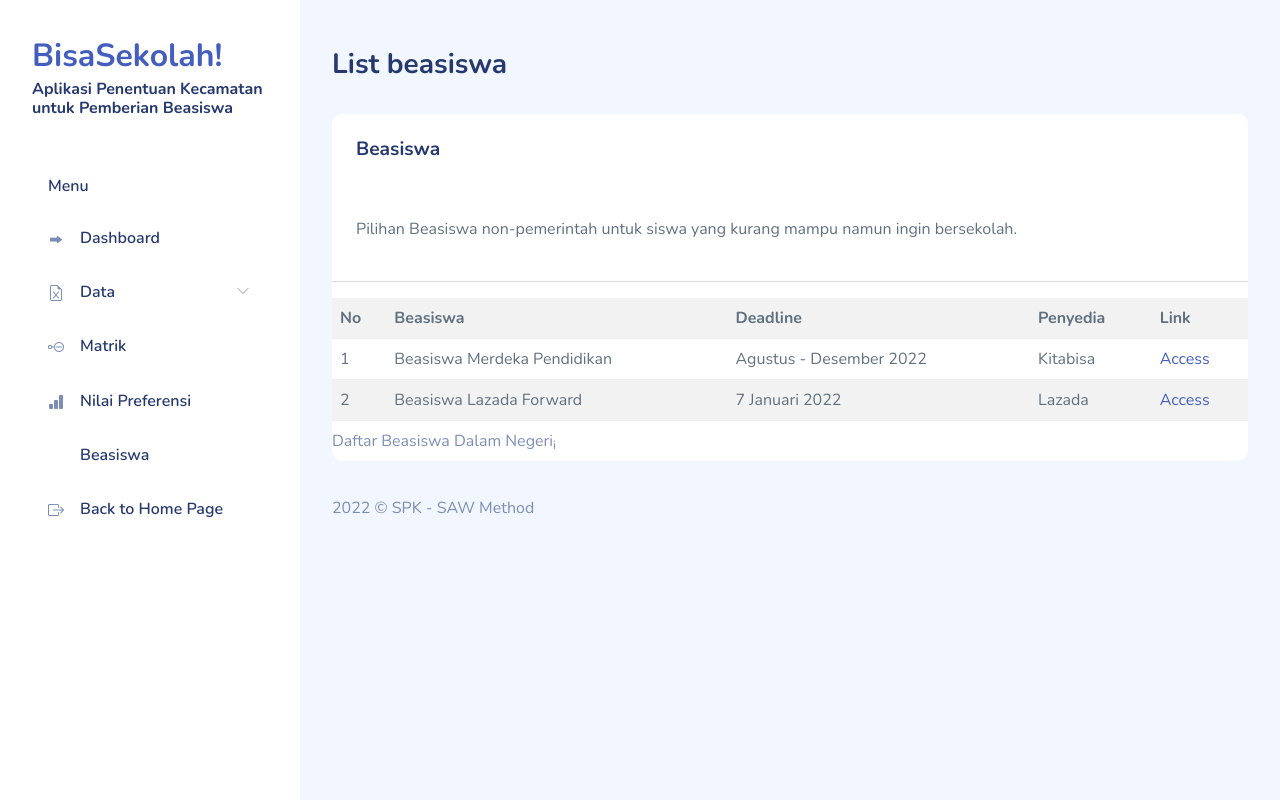
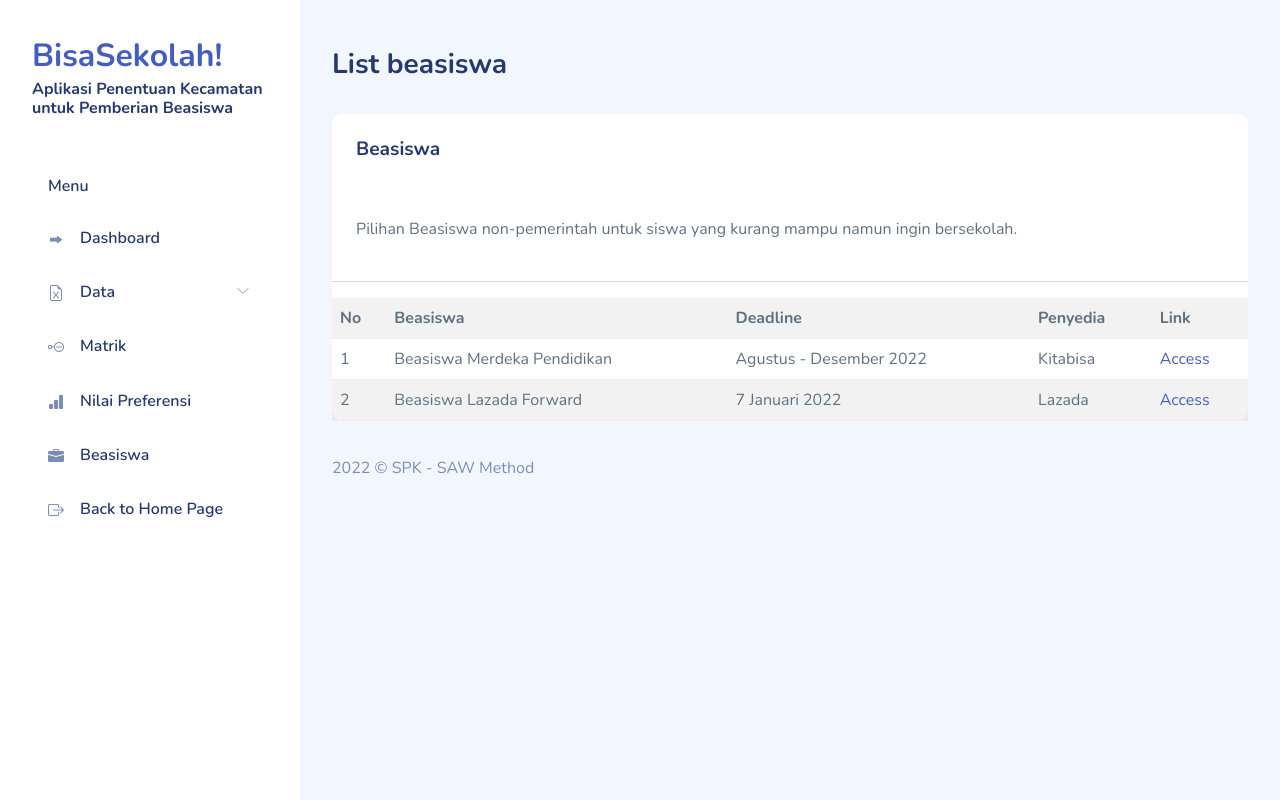
Before and after one commit to safiraanna/dss-Website_SPK_SAW, a PHP site: page /spksawku/beasiswa.php in a window 1280 px wide. Run offline with PHP 8.4, Linux system fonts and the light colour scheme; data comes from the database, SQL or seed files in the repository; some libraries are stand-ins or nearby versions.

Commit message:
update beasiswa

```diff
--- a/spksawku/beasiswa.php
+++ b/spksawku/beasiswa.php
@@ -34,9 +34,6 @@ require "include/conn.php";
                                     <hr>
                                     <div class="table-responsive">
                                         <table class="table table-striped mb-0">
-                                            <caption>
-                                                Daftar Beasiswa Dalam Negeri<sub>i</sub>
-                                            </caption>
                                             <tr>
                                                 <th>No</th>
                                                 <th>Beasiswa</th>
--- a/spksawku/layout/sidebar.php
+++ b/spksawku/layout/sidebar.php
@@ -53,7 +53,7 @@
 
                 <li class="sidebar-item">
                     <a href="beasiswa.php" class='sidebar-link'>
-                        <i class="bi bi-mortarboard-fill"></i>
+                        <i class="bi bi-briefcase-fill"></i>
                         <span>Beasiswa</span>
                     </a>
                 </li>
```
